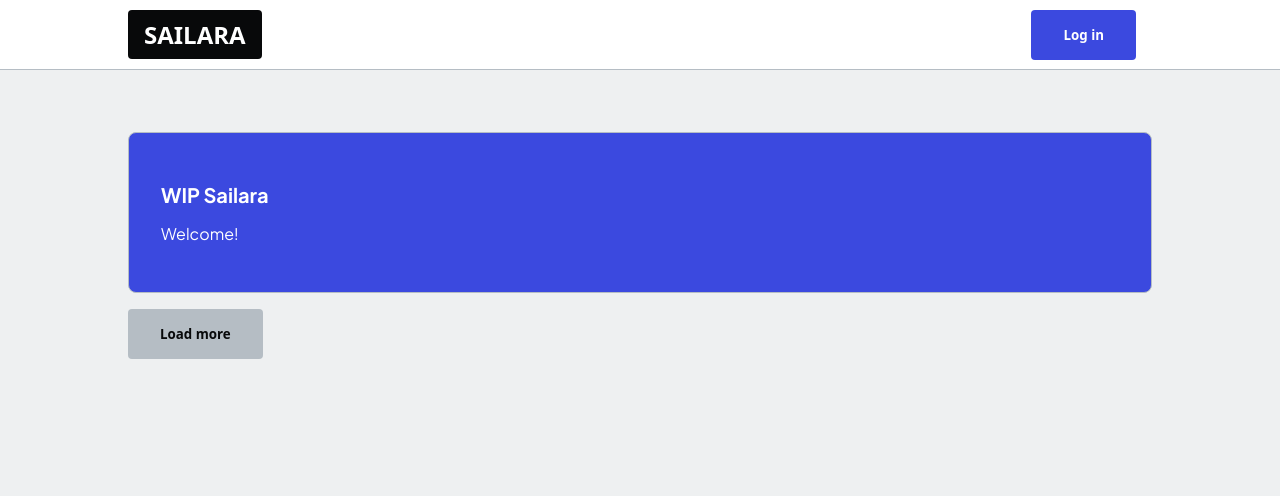
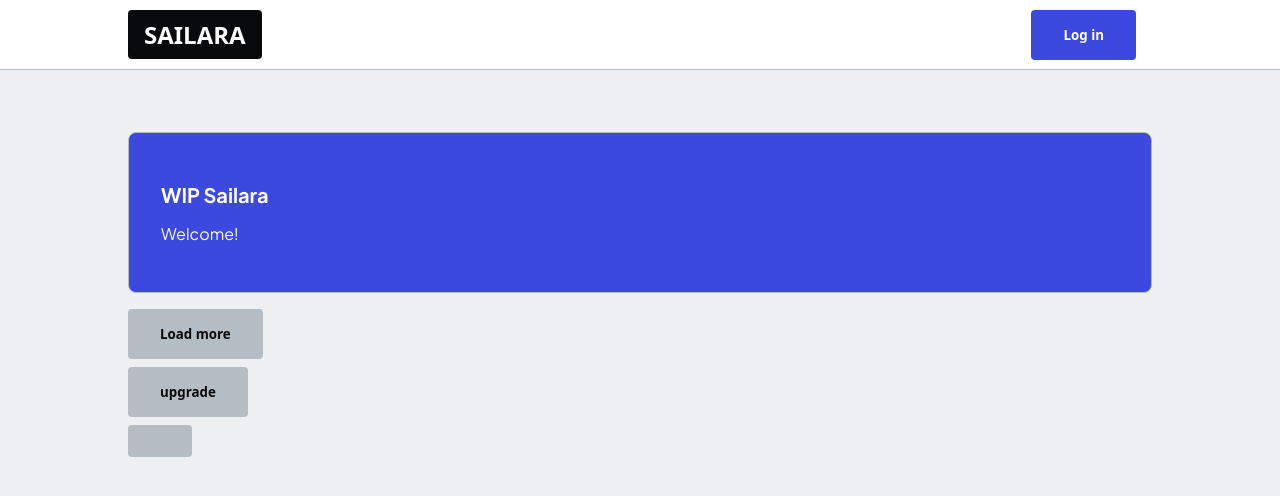
Before and after one commit to importTahsinZaman/sailara, a Next.js app: page / in a window 1280 px wide. Shown: the top 496 px of the page. Built offline with nearby package versions, Linux system fonts and the light colour scheme; no server answers; the database is empty.

Commit message:
Added subscription payment and educator role :D

```diff
--- a/lib/hooks.js
+++ b/lib/hooks.js
@@ -4,7 +4,8 @@ import { useEffect, useState } from "react";
 import { useAuthState } from "./reactFirebaseHooks.ts";
 
 // Custom hook to read  auth record and user profile doc
-export function useUserData() {
+
+export async function useUserData() {
   const [user] = useAuthState(auth);
   const [username, setUsername] = useState(null);
 
--- a/pages/index.js
+++ b/pages/index.js
@@ -1,7 +1,7 @@
 import PostFeed from "../components/PostFeed";
 import Metatags from "../components/Metatags";
 import Loader from "../components/Loader";
-import { firestore, postToJSON, getIt } from "../lib/firebase";
+import { postToJSON } from "../lib/firebase";
 import {
   Timestamp,
   query,
@@ -9,10 +9,14 @@ import {
   orderBy,
   limit,
   collectionGroup,
+  collection,
   getDocs,
   startAfter,
   getFirestore,
+  addDoc,
+  onSnapshot,
 } from "firebase/firestore";
+import { auth } from "../lib/firebase";
 
 import { useState } from "react";
 
@@ -82,6 +86,43 @@ export default function Home(props) {
     }
   };
 
+  async function checkout() {
+    const ref = collection(
+      getFirestore(),
+      "users",
+      auth.currentUser.uid,
+      "checkout_sessions"
+    );
+
+    const payload = {
+      price: "price_1LeMqhGRi1AVJ1EusAVlw3Fg",
+      success_url: window.location.origin,
+      cancel_url: window.location.origin,
+    };
+
+    var docRef = await addDoc(ref, payload);
+
+    const snapshot = onSnapshot(docRef, (doc) => {
+      const { error, url } = doc.data();
+      if (error) {
+        // Show an error to your customer and
+        // inspect your Cloud Function logs in the Firebase console.
+        alert(`An error occured: ${error.message}`);
+      }
+      if (url) {
+        // We have a Stripe Checkout URL, let's redirect.
+        window.location.assign(url);
+      }
+    });
+  }
+
+  async function test() {
+    await auth.currentUser.getIdToken(true);
+    const decodedToken = await auth.currentUser?.getIdTokenResult();
+    const temp = decodedToken.claims.stripeRole == "educator";
+    return temp;
+  }
+
   return (
     <main>
       <Metatags
@@ -103,6 +144,12 @@ export default function Home(props) {
       <Loader show={loading} />
 
       {postsEnd && "You have reached the end!"}
+      <button onClick={checkout}>upgrade</button>
+      <button
+        onClick={() => {
+          console.log(test());
+        }}
+      ></button>
     </main>
   );
 }
```
